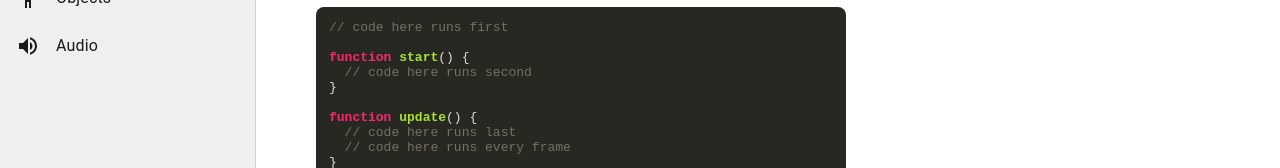
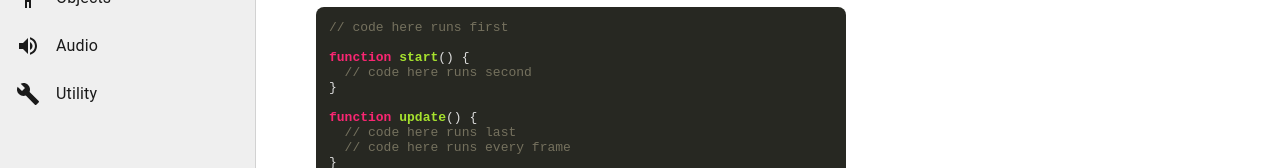
Before and after one commit to LearnCodeOrg/codetrain, a Next.js app: page /docs in a window 1280 px wide. Shown: the part 334-502 px from the top of the page. Built offline with nearby package versions, Linux system fonts and the light colour scheme; no server answers; the database is empty.

Commit message:
Create utility section in docs.

```diff
--- a/pages/docs.js
+++ b/pages/docs.js
@@ -13,6 +13,7 @@ import GridOnIcon from '@mui/icons-material/GridOn';
 import AccessibilityIcon from '@mui/icons-material/Accessibility';
 import VolumeUpIcon from '@mui/icons-material/VolumeUp';
 import LinkIcon from '@mui/icons-material/Link';
+import BuildIcon from '@mui/icons-material/Build';
 
 import { useEffect } from 'react';
 import hljs from 'highlight.js/lib/core';
@@ -103,6 +104,12 @@ export default function Docs(props) {
               <ListItem button>
                 <VolumeUpIcon sx={{ marginRight: 2 }} />
                 <ListItemText primary="Audio" />
+              </ListItem>
+            </a>
+            <a href="#utility">
+              <ListItem button>
+                <BuildIcon sx={{ marginRight: 2 }} />
+                <ListItemText primary="Utility" />
               </ListItem>
             </a>
           </List>
@@ -371,6 +378,15 @@ addSound('powerup', 'https://codetrain.org/sounds/powerup.mp3');
 // play powerup sound
 playSound('powerup');`}
           </Code>
+          <hr />
+          <div id="utility" className={styles.bookmark} />
+          <h2>
+            <BuildIcon />
+            Utility
+            <a href="#utility">
+              <LinkIcon />
+            </a>
+          </h2>
         </div>
       </div>
     </div>
```
